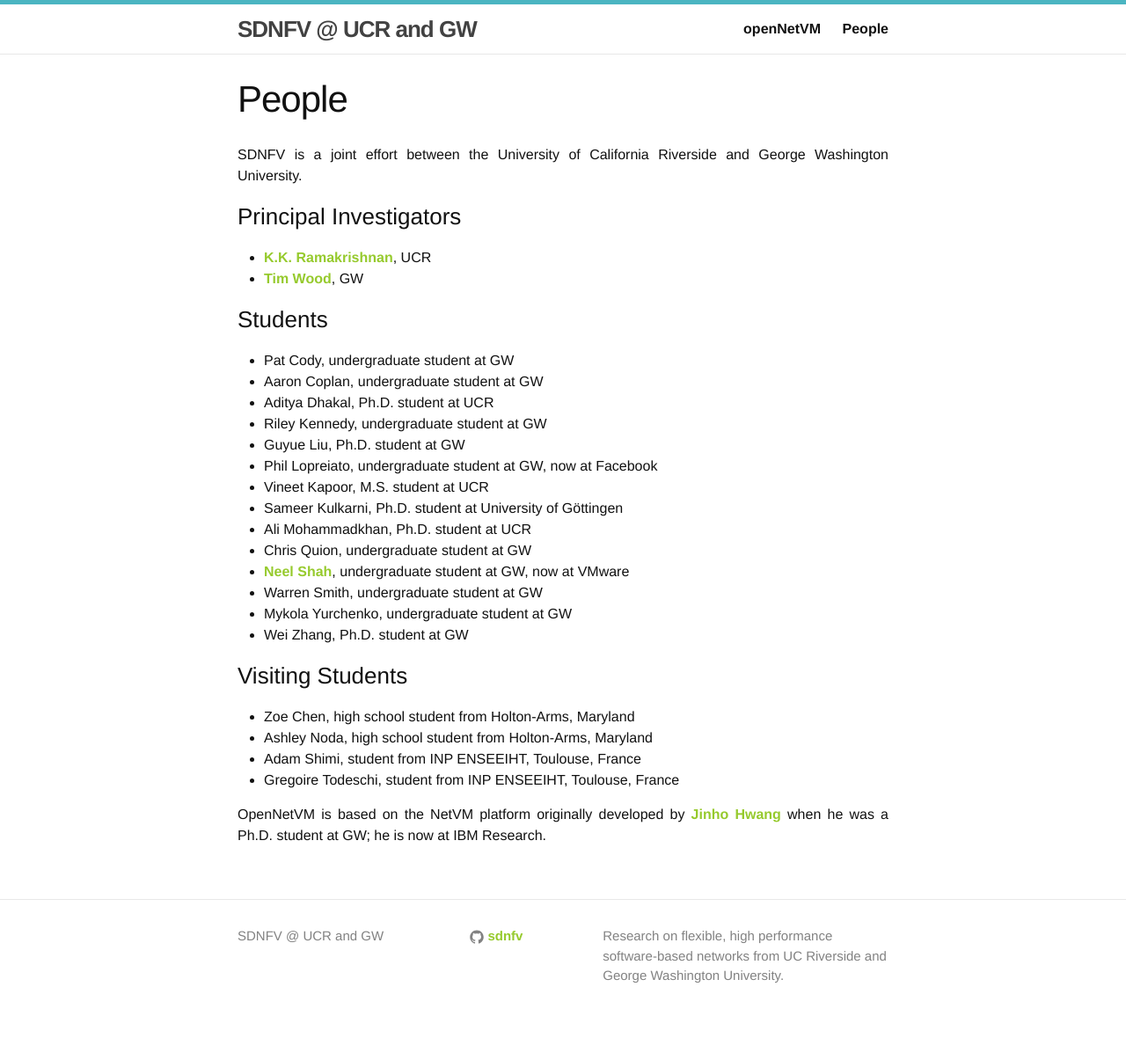
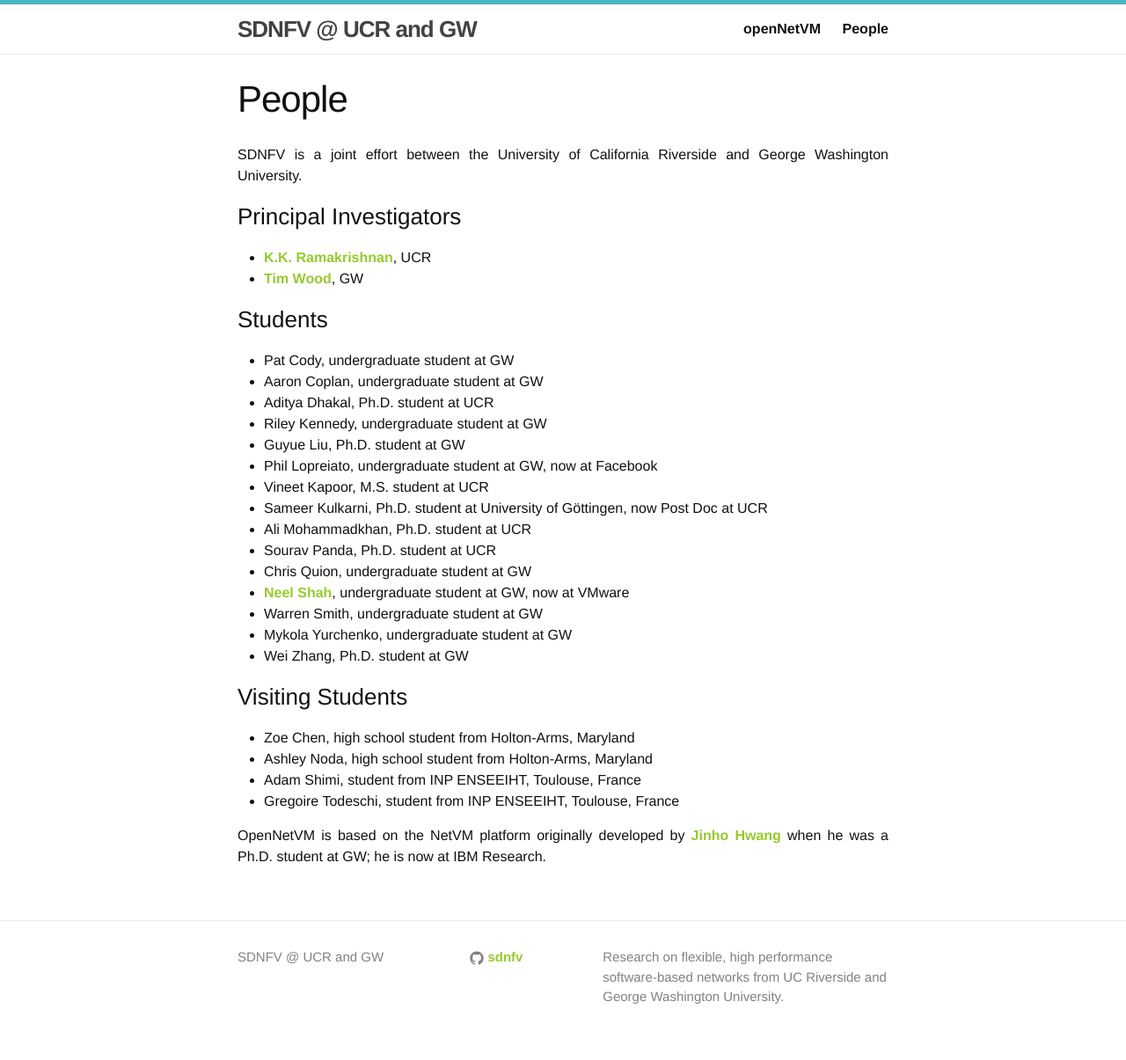
Before and after one commit to sdnfv/sdnfv.github.io, a Jekyll site: the page built from people.md, in a window 1280 px wide. Shown: the whole page at 88% size. Built offline with Jekyll 4.4.1, drawn with Linux system fonts in a browser that asks for light colours; before the commit the page ends 1181 px from its top, so only the background shows below that.

Commit message:
reinforce and sourav

```diff
--- a/people.md
+++ b/people.md
@@ -18,8 +18,9 @@
   * Guyue Liu, Ph.D. student at GW
   * Phil Lopreiato, undergraduate student at GW, now at Facebook
   * Vineet Kapoor, M.S. student at UCR
-  * Sameer Kulkarni, Ph.D. student at University of Göttingen
+  * Sameer Kulkarni, Ph.D. student at University of Göttingen, now Post Doc at UCR
   * Ali Mohammadkhan, Ph.D. student at UCR
+  * Sourav Panda, Ph.D. student at UCR
   * Chris Quion, undergraduate student at GW
   * [Neel Shah](http://www.shah7.com/), undergraduate student at GW, now at VMware
   * Warren Smith, undergraduate student at GW
```
Also changed, not shown: index.md (+3 -0 lines).
